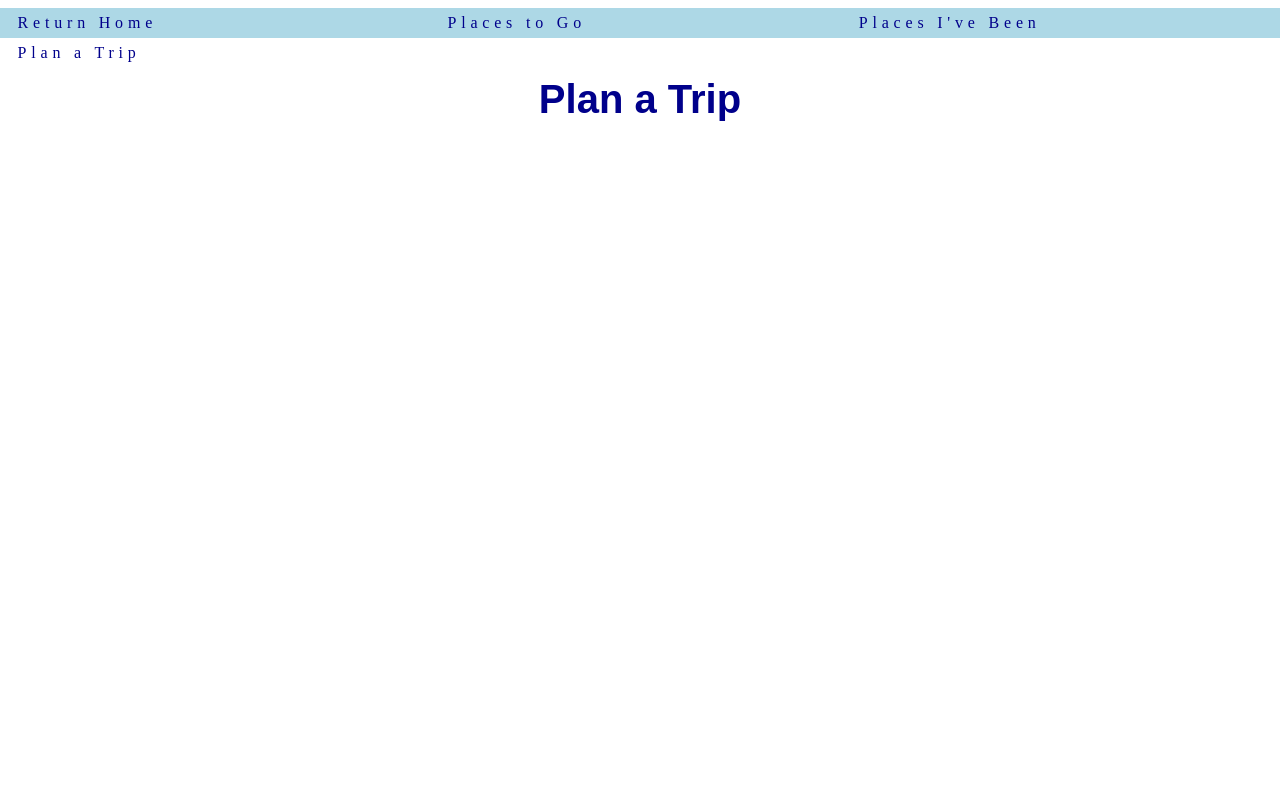
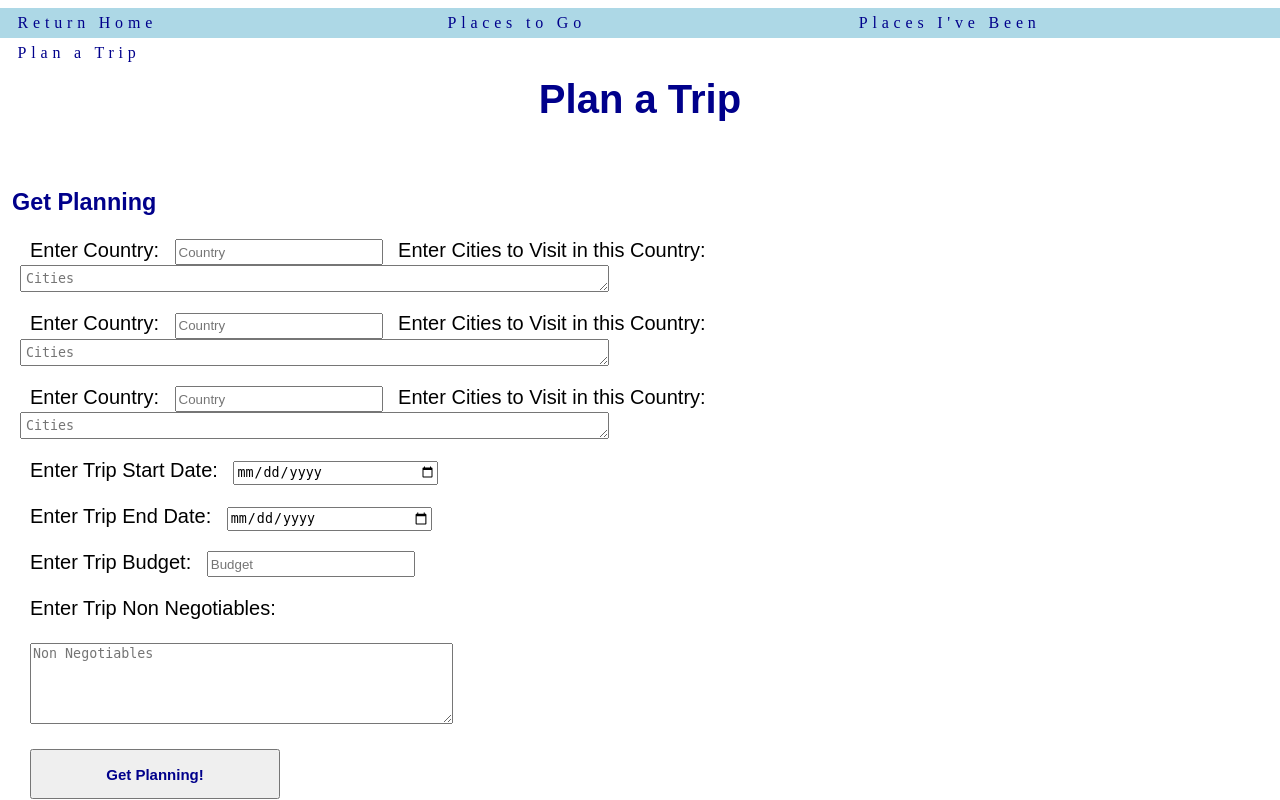
Before and after one commit to Caitlin-Blackall/Travel_WebApp, a Flask app: page /plan in a window 1280 px wide. Run offline with Flask 3, Linux system fonts and the light colour scheme.

Commit message:
Started trip planner element

```diff
--- a/app.py
+++ b/app.py
@@ -4,6 +4,7 @@ from wtforms import StringField, SubmitField
 from flask_sqlalchemy import SQLAlchemy
 from sqlalchemy import *
 from sqlalchemy.orm import *
+import datetime
 
 app = Flask(__name__)
 
@@ -30,12 +31,23 @@ class Trip(db.Model):
     id = db.Column(db.Integer, primary_key=True)
     city = db.Column(db.String(100), index=True, unique=False)
     country = db.Column(db.String(100), index=True, unique=False)
-    start_date = db.Column(db.DateTime)
-    end_date = db.Column(db.DateTime)
+    all_places = db.Column(db.String(100), index=True, unique=False)
+    start_date = db.Column(db.Date)
+    end_date = db.Column(db.Date)
     travel = db.Column(db.String(300), index=True, unique=False)
     budget = db.Column(db.Integer, unique=False)
     total_cost = db.Column(db.Integer, unique=False)
     day_overview = db.Column(db.String(300), index=True, unique=False)
+
+class TripPlan(db.Model):
+    id = db.Column(db.Integer, primary_key=True)
+    city = db.Column(db.String(100), index=True, unique=False)
+    country = db.Column(db.String(100), index=True, unique=False)
+    all_places = db.Column(db.String(100), index=True, unique=False)
+    start_date = db.Column(db.Date)
+    end_date = db.Column(db.Date)
+    budget = db.Column(db.Integer, unique=False)
+    non_negotiables = db.Column(db.String(300), index=True, unique=False)
 
 @app.route('/')
 def index():
@@ -104,7 +116,7 @@ def cities():
     return render_template('cities.html', unique_cities=unique_cities)
 
 @app.route('/<int:place_id>/')
-def recipe(place_id):
+def place(place_id):
     place = Been.query.get_or_404(place_id)
     return render_template('place.html', place=place)
 
@@ -132,11 +144,90 @@ def review(place_id):
 
 @app.route('/plan', methods=["GET", "POST"])
 def plan():
+    if request.method == 'POST':
+        city_list = []
+        cities = ''
+        country_list = []
+        countries = ''
+        #all_places = {}
+        all_places = ''
+
+        city1 = request.form['city1'].title()
+        if city1 != '':
+            cities += city1
+            #city1 = list(city1.split(","))
+            #for c in city1:
+                #city_list.append(c)
+
+        country1 = request.form['country1'].title()
+        if country1 != '':
+            countries += country1
+            #country_list.append(country1)
+            all_places += country1 + ', ' + city1
+            # all_places[country1] = city1
+
+        city2 = request.form['city2'].title()
+        if city2 != '':
+            cities += ', ' + city2
+            #city2 = list(city2.split(","))
+            #for c in city2:
+                #city_list.append(c)
+
+        country2 = request.form['country2'].title()
+        if country2 != '':
+            countries += ', ' + country2
+            #country_list.append(country2)
+            all_places += ', ' + country2 + ', ' + city2
+            # all_places[country2] = city2
+
+        city3 = request.form['city3'].title()
+        if city3 != '':
+            cities += ', ' + city3
+            #city3 = list(city3.split(","))
+            #for c in city3:
+               # city_list.append(c)
+
+        country3 = request.form['country3'].title()
+        if country3 != '':
+            countries += ', ' + country3
+            #country_list.append(country3)
+            all_places += ', ' + country3 + ', ' + city3
+            #all_places[country3] = city3
+
+        old_start_date = request.form['start_date']
+        old_start_date = list(old_start_date.split("-"))
+        start_year = int(old_start_date[0])
+        start_month = int(old_start_date[1])
+        start_day = int(old_start_date[2])
+        start_date = datetime.date(start_year, start_month, start_day)
+
+        old_end_date = request.form['end_date']
+        old_end_date = list(old_end_date.split("-"))
+        end_year = int(old_end_date[0])
+        end_month = int(old_end_date[1])
+        end_day = int(old_end_date[2])
+        end_date = datetime.date(end_year, end_month, end_day)
+
+        budget = int(request.form['budget'])
+        non_negotiables = request.form['non_negotiables'].capitalize()
+
+        new_tripplan = TripPlan(city=cities, country=countries, all_places=all_places, start_date=start_date,
+                                end_date=end_date, budget=budget, non_negotiables=non_negotiables)
+
+        db.session.add(new_tripplan)
+        db.session.commit()
+
+        return redirect(url_for('trip_planner'))
     return render_template('plan.html')
+
+@app.route('/trip_planner', methods=["GET", "POST"])
+def trip_planner():
+    trip_toplan = TripPlan.query.all()
+    return render_template('trip_planner.html', trip_toplan=trip_toplan)
 
 
 #TO START DB
 '''
 with app.app_context():
-    #db.drop_all() #to delete all info in the database
+    db.drop_all() #to delete all info in the database
     db.create_all()'''
--- a/static/css/styling.css
+++ b/static/css/styling.css
@@ -99,6 +99,15 @@ body {
   inline-size: 100%;
   }
 
+.plan_trip {
+  flex: 10%;
+  padding: 5px;
+  margin: 5px;
+  background-color: #f3f3f3;
+  inline-size: 100%;
+  text-align: center;
+  }
+
 #recommendations_title {
   font-size: 20px;
   font-weight: bold;
@@ -136,3 +145,8 @@ body {
   }
 
 .box_margin {margin-left: 10px}
+
+.city_padding {
+  padding: 5px;
+  vertical-align: middle;
+  }
--- a/templates/add_recommendation.html
+++ b/templates/add_recommendation.html
@@ -2,7 +2,7 @@
 
 {% block content %}
     <h1 class="sub-headings">{% block title %} Add Recommendation {% endblock %}</h1>
-   <form method="post" class="recommendation_form">
+    <form method="post" class="recommendation_form">
         <p>
             <label for="city" class="form_padding">Enter City: </label>
             <input type="text" name="city"
--- a/templates/places_been.html
+++ b/templates/places_been.html
@@ -9,7 +9,9 @@
     <div class="content">
         {% for place in places_been %}
             <div class="recommendations">
-                <p id="recommendations_title">{{ place.city.title() }}, {{ place.country.title() }}</p>
+                <a href="{{ url_for('place', place_id=place.id) }}" id="recommendations_title">
+                    {{ place.city.title() }}, {{ place.country.title() }}
+                </a>
                 <div>
                     <h4>Recommendations:</h4>
                     <p>{{ place.recommendation.capitalize() }}</p>
--- a/templates/plan.html
+++ b/templates/plan.html
@@ -2,7 +2,81 @@
 
 {% block content %}
     <h1 class="sub-headings">{% block title %} Plan a Trip {% endblock %}</h1>
-    <div>
-        <!-- CODE HERE -->
+    <div class="add">
+        <a href="{{ url_for('trip_planner') }}"><h3>Get Planning</h3></a>
     </div>
+    <form method="post" class="recommendation_form">
+        <p>
+            <label for="country1" class="form_padding">Enter Country: </label>
+            <input type="text" name="country1"
+                   placeholder="Country" class="input">
+            </input>
+            <label for="city1" class="form_padding">Enter Cities to Visit in this Country: </label>
+            <textarea name="city1"
+                  placeholder="Cities"
+                  rows="1"
+                  cols="70"
+                  class="city_padding"></textarea>
+        </p>
+
+        <p>
+            <label for="country2" class="form_padding">Enter Country: </label>
+            <input type="text" name="country2"
+                   placeholder="Country" class="input">
+            </input>
+            <label for="city2" class="form_padding">Enter Cities to Visit in this Country: </label>
+            <textarea name="city2"
+                  placeholder="Cities"
+                  rows="1"
+                  cols="70"
+                  class="city_padding"></textarea>
+        </p>
+
+        <p>
+            <label for="country3" class="form_padding">Enter Country: </label>
+            <input type="text" name="country3"
+                   placeholder="Country" class="input">
+            </input>
+            <label for="city3" class="form_padding">Enter Cities to Visit in this Country: </label>
+            <textarea name="city3"
+                  placeholder="Cities"
+                  rows="1"
+                  cols="70"
+                  class="city_padding"></textarea>
+        </p>
+
+        <p>
+            <label for="start_date" class="form_padding">Enter Trip Start Date: </label>
+            <input type="date" name="start_date"
+                   placeholder="Start Date" class="input">
+            </input>
+        </p>
+
+        <p>
+            <label for="end_date" class="form_padding">Enter Trip End Date: </label>
+            <input type="date" name="end_date"
+                   placeholder="End Date" class="input">
+            </input>
+        </p>
+
+        <p>
+            <label for="budget" class="form_padding">Enter Trip Budget: </label>
+            <input type="number" name="budget"
+                   placeholder="Budget" class="input">
+            </input>
+        </p>
+
+        <p>
+        <label for="non_negotiables" class="form_padding">Enter Trip Non Negotiables: </label>
+        <br><br>
+        <textarea name="non_negotiables"
+                  placeholder="Non Negotiables"
+                  rows="5"
+                  cols="50"
+                  class="box_margin"></textarea>
+        </p>
+        <p>
+            <button type="submit" id="submit_button">Get Planning!</button>
+        </p>
+    </form>
 {% endblock %}
```
Also changed, not shown: templates/city_plan.html (added, +16 -0 lines), templates/place.html (+7 -3 lines), templates/places_togo.html (+7 -0 lines), templates/trip_planner.html (added, +38 -0 lines).
